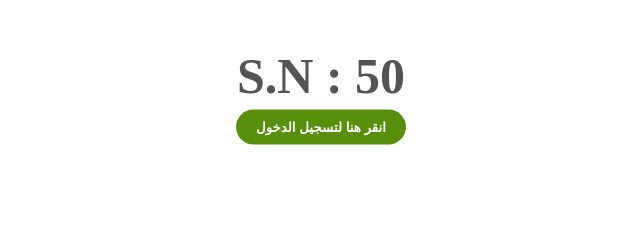
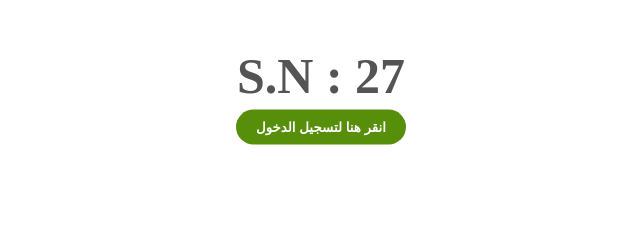
Before and after one commit to ALEmadTransport/account_27, a plain HTML site: page index.html in a window 1280 px wide. Shown: the part 273-513 px from the top of the page, 319-959 px from the left. Drawn offline with Linux system fonts and the light colour scheme.

Commit message:
Update index.html

```diff
--- a/index.html
+++ b/index.html
@@ -49,7 +49,7 @@
 
 <body>
     <img src="background.png" alt="">
-    <span class="sn-label">S.N : 50</span>
+    <span class="sn-label">S.N : 27</span>
     <br>
     <br>
     <br>
```
